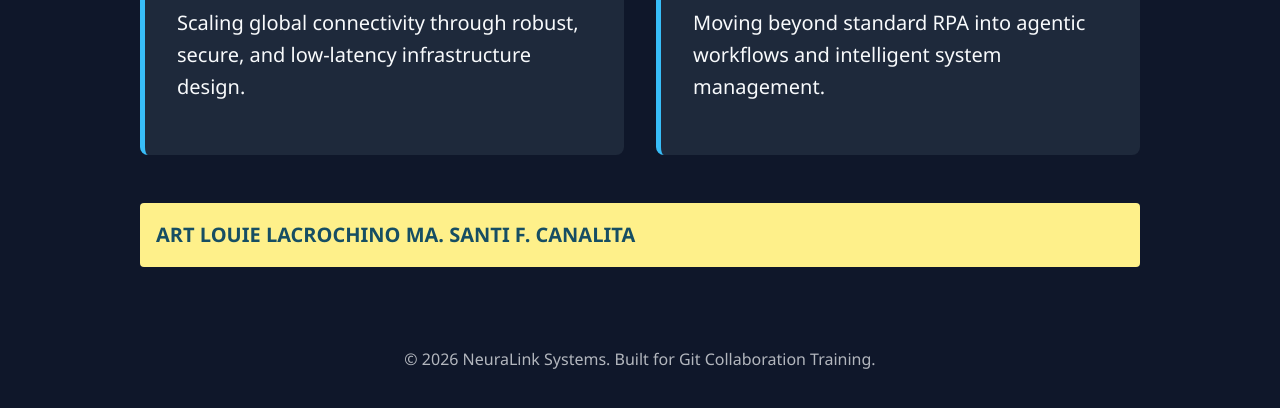
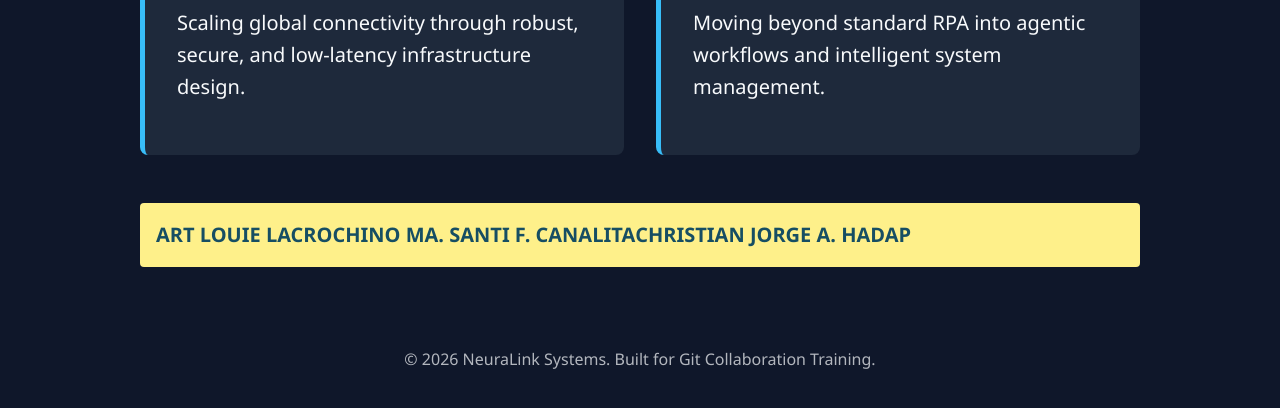
Before and after one commit to Zentu09/Ctrl-C-V, a plain HTML site: page index.html in a window 1280 px wide. Shown: the part 596-1004 px from the top of the page. Drawn offline with Linux system fonts and the light colour scheme.

Commit message:
added Name

```diff
--- a/index.html
+++ b/index.html
@@ -121,6 +121,7 @@
         <div class="edit-zone">
             <div>ART LOUIE LACRO</div>
             <div>CHINO MA. SANTI F. CANALITA</div>
+            <div>CHRISTIAN JORGE A. HADAP</div>
         </div>
     </div>
 
```
